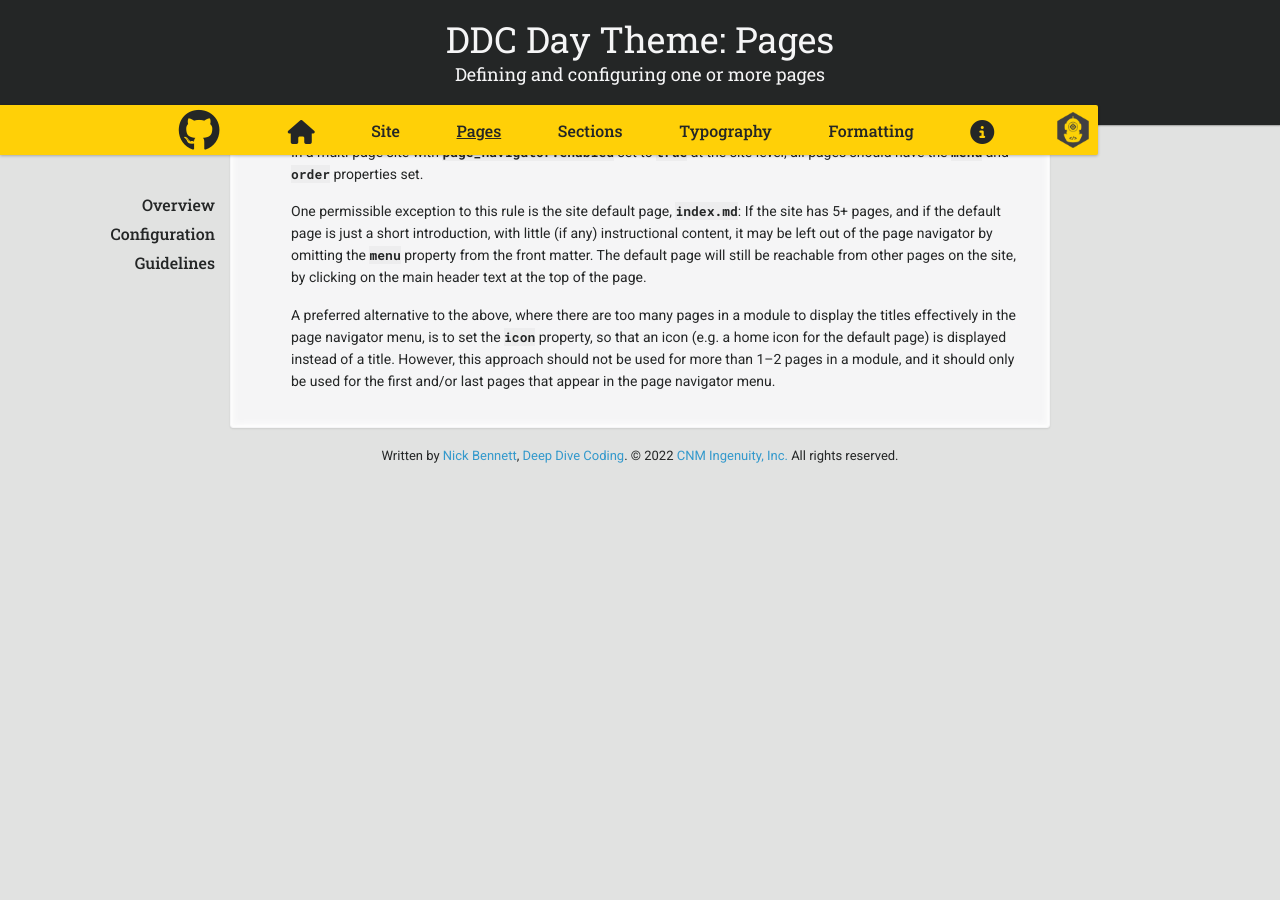
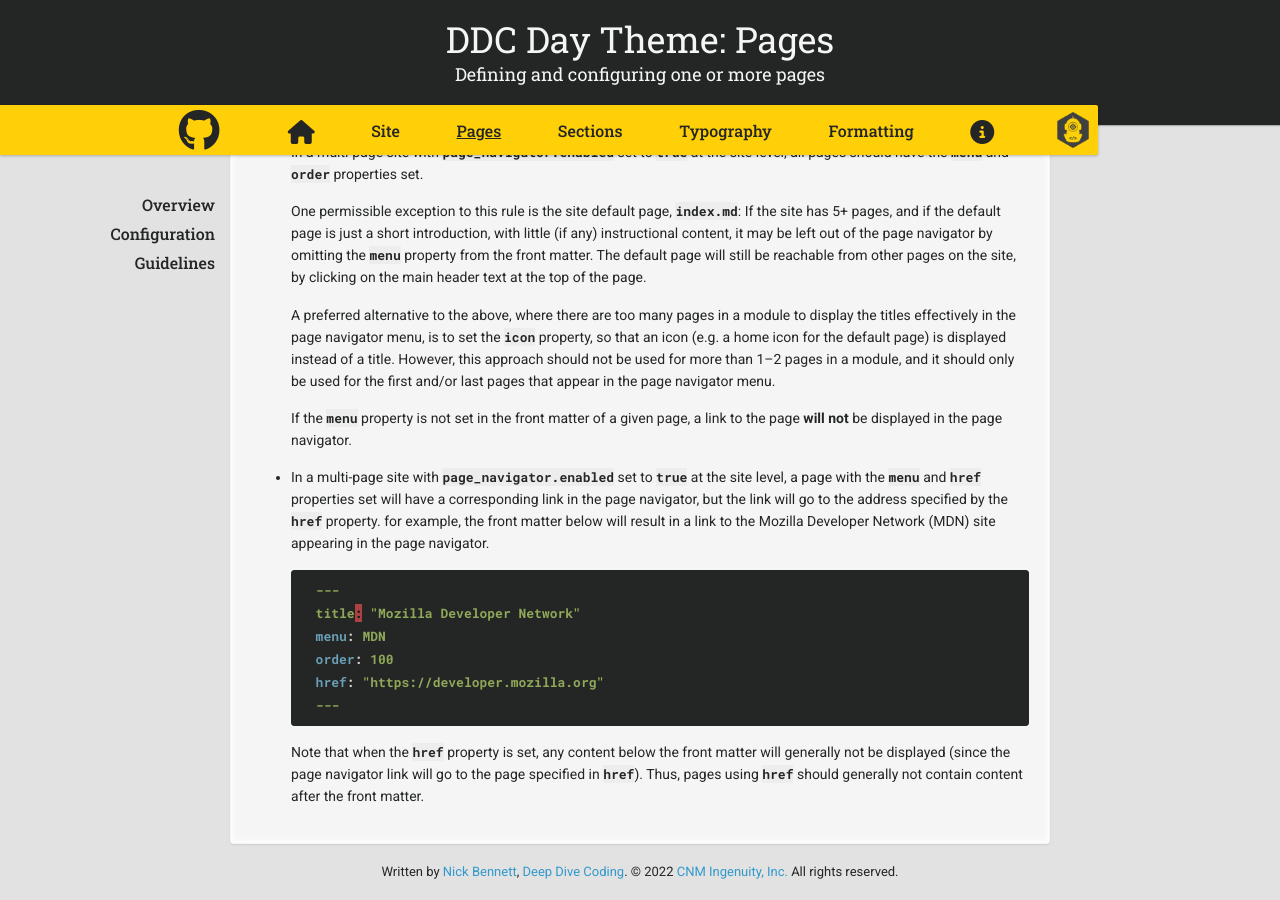
Before and after one commit to ddc-java/ddc-day, a Jekyll site: the page built from pages.md, in a window 1280 px wide and 900 px high, scrolled down 1694 px. Built offline with Jekyll 4.4.1, drawn with Linux system fonts in a browser that asks for light colours; nearby versions of some CDN libraries; our own code applies the rules of GitHub Pages for plain Markdown files; before the commit the page ends 2178 px from its top, so only the background shows below that.

Commit message:
href explanation

````diff
--- a/pages.md
+++ b/pages.md
@@ -81,3 +81,18 @@ order: 30
     One permissible exception to this rule is the site default page, `index.md`: If the site has 5+ pages, and if the default page is just a short introduction, with little (if any) instructional content, it may be left out of the page navigator by omitting the `menu` property from the front matter. The default page will still be reachable from other pages on the site, by clicking on the main header text at the top of the page.
 
     A preferred alternative to the above, where there are too many pages in a module to display the titles effectively in the page navigator menu, is to set the `icon` property, so that an icon (e.g. a home icon for the default page) is displayed instead of a title. However, this approach should not be used for more than 1--2 pages in a module, and it should only be used for the first and/or last pages that appear in the page navigator menu.
+
+    If the `menu` property is not set in the front matter of a given page, a link to the page **will not** be displayed in the page navigator.
+
+* In a multi-page site with `page_navigator.enabled` set to `true` at the site level, a page with the `menu` and `href` properties set will have a corresponding link in the page navigator, but the link will go to the address specified by the `href` property. for example, the front matter below will result in a link to the Mozilla Developer Network (MDN) site appearing in the page navigator.
+
+    ```yaml
+    ---
+    title: "Mozilla Developer Network"
+    menu: MDN
+    order: 100
+    href: "https://developer.mozilla.org"
+    ---
+    ```
+
+    Note that when the `href` property is set, any content below the front matter will generally not be displayed (since the page navigator link will go to the page specified in `href`). Thus, pages using `href` should generally not contain content after the front matter.
````
Also changed, not shown: sections.md (+1 -1 lines).
